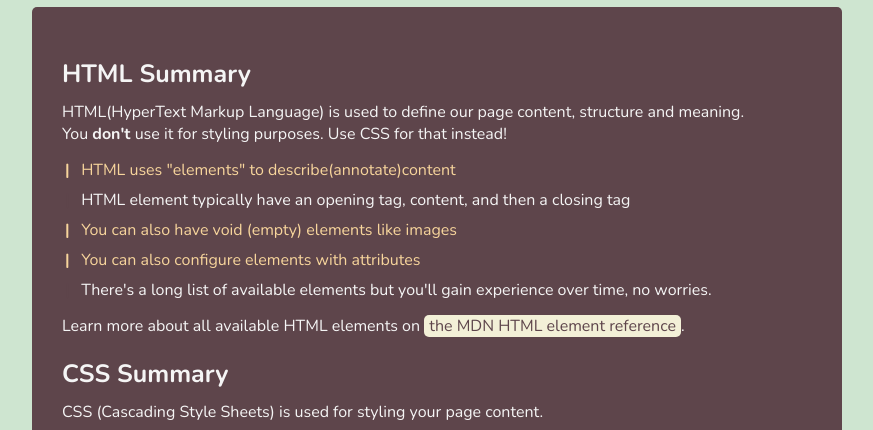
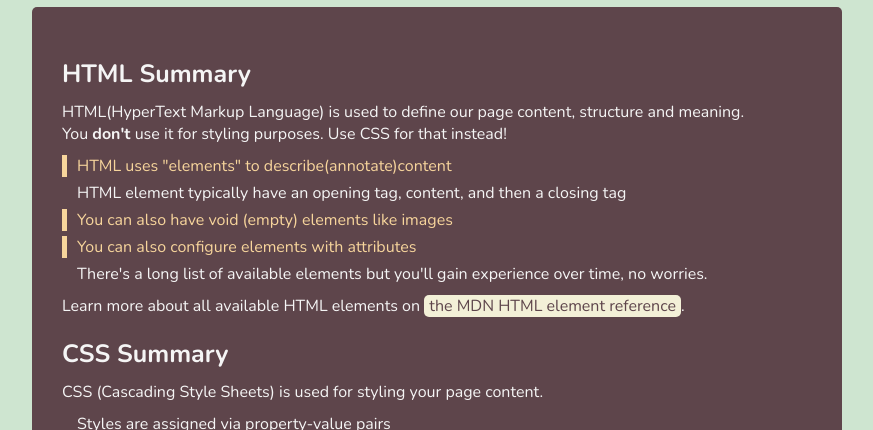
Before and after one commit to ca024/day010, a plain HTML site: page index.html in a window 1280 px wide. Shown: the part 298-728 px from the top of the page, without its empty margins (203-1076 px from the left). Drawn offline with nearby package versions, Linux system fonts and the light colour scheme.

Commit message:
Add border left

```diff
--- a/assets/css/style.css
+++ b/assets/css/style.css
@@ -61,33 +61,22 @@ but this is not customizable*/
 } */
 /* End of noted code*/
 
-/* This customizes the list bullets */
+/* This sets left border */
 ul {
   list-style: none;
 }
 
-ul li::before {
-  content: "\007C"; /* Add content: \007C is the CSS Code/unicode for a bullet */
-  color: #5e454b; /* Change the color */
-  font-weight: bold; /* If you want it to be bold */
-  display: inline-block; /* Needed to add space between the bullet and the text */
-  width: 12px; /* Also needed for space (tweak if needed) */
-  margin-left: 3px; /* Also needed for space (tweak if needed) */
-}
-/* End of noted code */
-
 li {
-  line-height: 30px;
-  list-style-position: inside;
+  margin: 5px 0;
+  padding-left: 10px;
+  border-left: 5px solid transparent;
 }
 
 .highlighted {
   color: #f7d59c;
+  border-color: #f7d59c;
 }
-
-ul .highlighted::before {
-  color: #f7d59c;
-}
+/* End of noted code */
 
 a {
   background-color: #f3f0d7;
```
